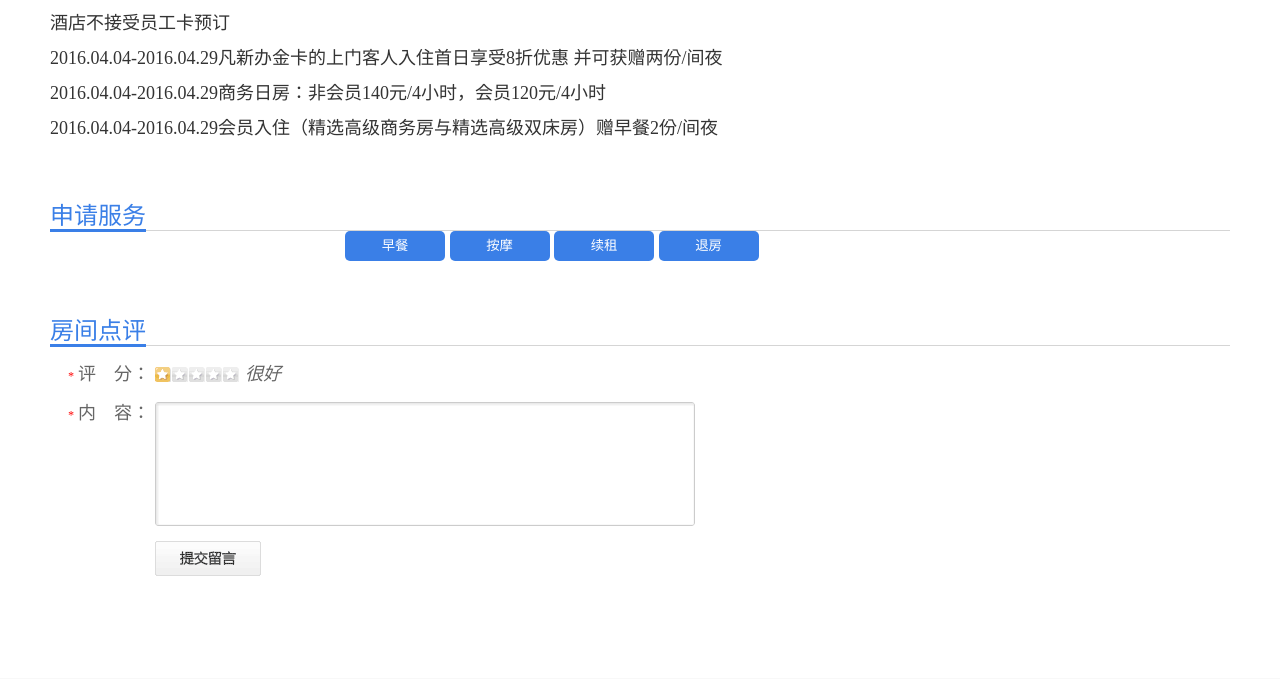
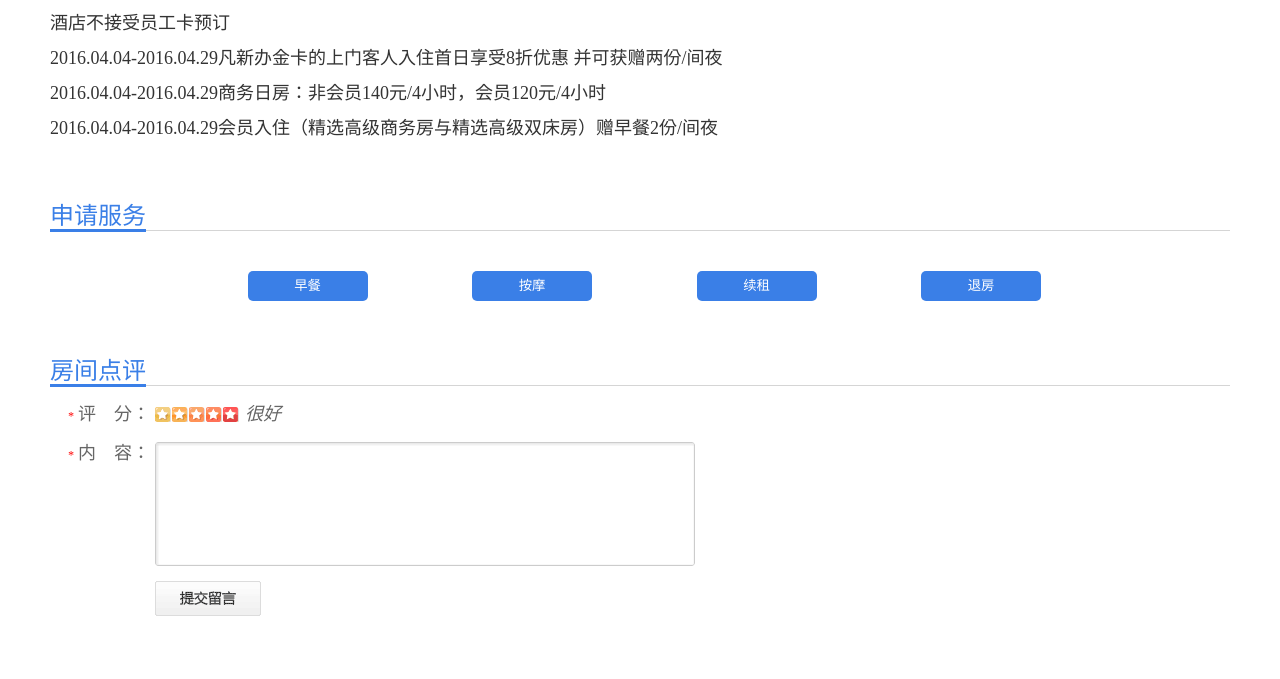
Before and after one commit to keepTrying/web, a PHP site: page /li/myroom.php in a window 1280 px wide; the page is wider, and only the part inside the window is pictured. Shown: the part 1403-2082 px from the top of that part. Run offline with PHP 8.4, Linux system fonts and the light colour scheme.

Commit message:
no message

```diff
--- a/li/css/home.css
+++ b/li/css/home.css
@@ -1666,11 +1666,12 @@
     font-weight: normal;
 }
 
+
 /*choose nick image*/
-#tb_tx{
-
-}
-#tb_tx thead{
+
+#tb_tx {}
+
+#tb_tx thead {
     height: 42px;
     line-height: 42px;
     text-align: center;
@@ -1679,45 +1680,54 @@
     font-size: 20px;
 }
 
-#tb_tx tr{
-
-}
-#tb_tx tbody td{
+#tb_tx tr {}
+
+#tb_tx tbody td {
     width: 100px;
     height: 100px;
 }
-#tb_tx img{
+
+#tb_tx img {
     width: 100px;
     height: 100px;
 }
+
+
 /*myroom*/
+
 .plcontent {
     color: rgb(102, 102, 102);
     font-family: 宋体;
     padding: 10px 15px;
 }
+
 .plcontent li.pli {
     float: left;
     width: 320px;
     clear: none;
 }
+
 .plcontent li {
     line-height: 23px;
     padding: 7px 0;
     clear: both;
 }
+
 .plcontent .l {
     width: 85px;
     text-align: right;
     float: left;
 }
+
 .plcontent .red {
     color: #F00;
     font-size: 12px;
 }
+
 .plcontent p {
     margin-left: 90px;
 }
+
 .plcontent .pfenbar {
     width: 90px;
     height: 16px;
@@ -1725,9 +1735,27 @@
     float: left;
     overflow: hidden;
 }
+
 .plcontent .pfenbar #pf1.hovli {
     background-position: 0 -421px;
 }
+
+.plcontent .pfenbar #pf2.hovli {
+    background-position: -17px -421px;
+}
+
+.plcontent .pfenbar #pf3.hovli {
+    background-position: -34px -421px;
+}
+
+.plcontent .pfenbar #pf4.hovli {
+    background-position: -51px -421px;
+}
+
+.plcontent .pfenbar #pf5.hovli {
+    background-position: -68px -421px;
+}
+
 .plcontent .pfenbar a {
     width: 16px;
     height: 16px;
@@ -1738,27 +1766,33 @@
     overflow: hidden;
     line-height: 200px;
 }
+
 #ysdp {
     vertical-align: middle;
     outline: none;
 }
+
 .plcontent .textaCont {
     position: relative;
 }
+
 .plcontent .dconipt {
     width: 540px;
     margin-left: 90px;
     background: url(../img/conybg.gif) -617px 0 repeat-y;
 }
+
 .plcontent .dconipt .t {
     width: 540px;
     height: 4px;
     overflow: hidden;
     background: #FFF url(../img/sconbg1.png) 0 -40px no-repeat;
 }
+
 .plcontent .dconipt .c {
     padding: 0 5px;
 }
+
 .plcontent .dconipt textarea {
     border: none;
     background: none;
@@ -1766,10 +1800,12 @@
     width: 528px;
     overflow-y: auto;
 }
+
 #content_txt {
     resize: none;
     outline: none;
 }
+
 .plcontent .dconipt .b {
     width: 540px;
     height: 4px;
@@ -1788,6 +1824,7 @@
     z-index: 100;
     display: none;
 }
+
 #subok {
     width: 106px;
     height: 35px;
@@ -1799,15 +1836,18 @@
     outline: none;
 }
 
-#service li{
+#service li {
     display: inline-block;
-}
-#service{
-    margin-left: 25%;
+    margin: 0 50px;
+}
+
+#service {
+    margin-left: 12.5%;
+    margin-top: 40px;
 }
 
 #service button {
-    width: 100px;
+    width: 120px;
     height: 30px;
     color: #ffffff;
     background: #3a7fe7;
@@ -1816,3 +1856,7 @@
     line-height: 30px;
     text-align: center;
 }
+
+.myroom_ul {
+    line-height: 50px;
+}
--- a/li/myroom.php
+++ b/li/myroom.php
@@ -210,7 +210,7 @@
                     </div>
                     <div class="proo">
                         <h1>云品时尚酒店标准二人间</h1>
-                        <ul>
+                        <ul class="myroom_ul">
                             <li class="prxxo"></li>
                             <li>房型面积：30</li>
                             <li>房间类型：<em class="double">标准间</em></li>
```
